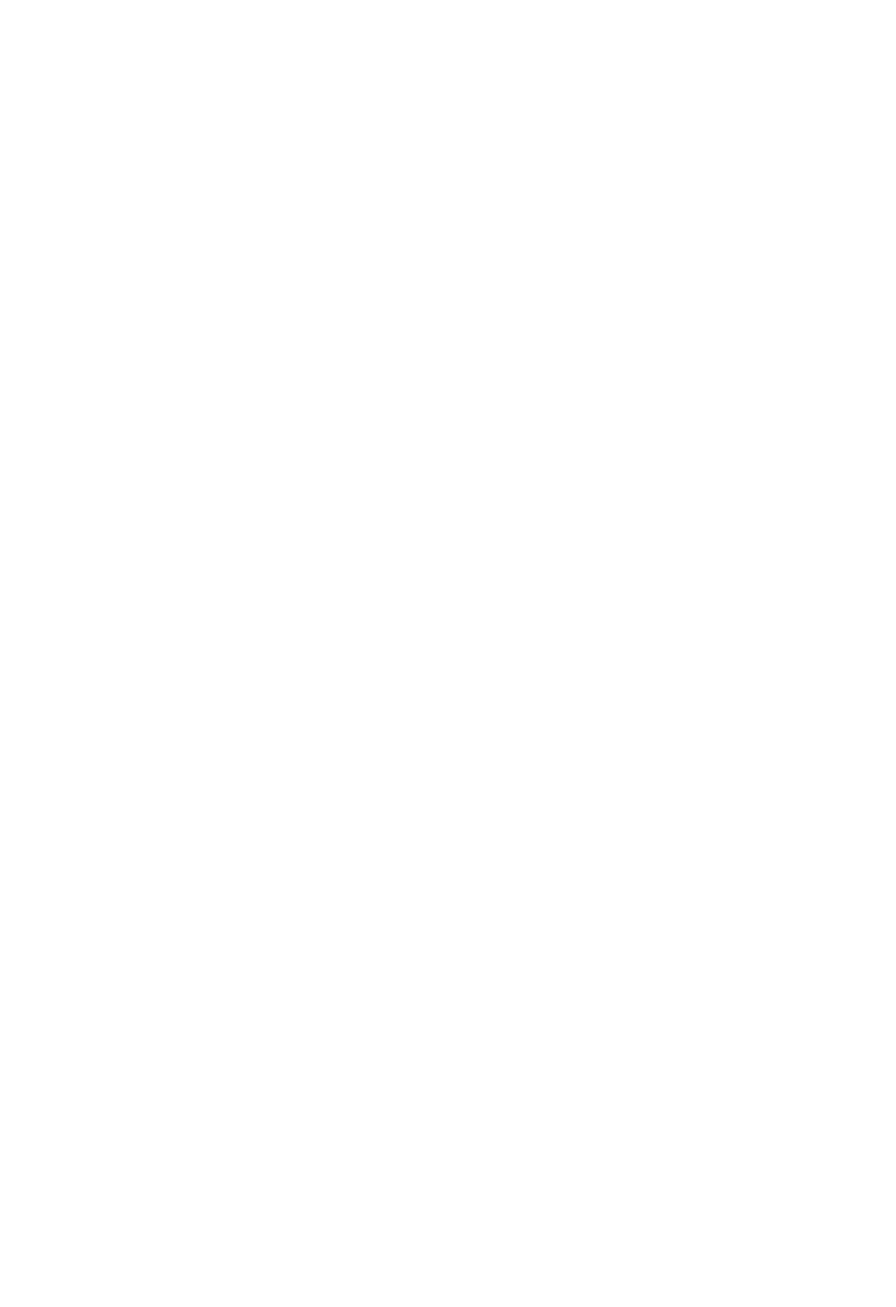
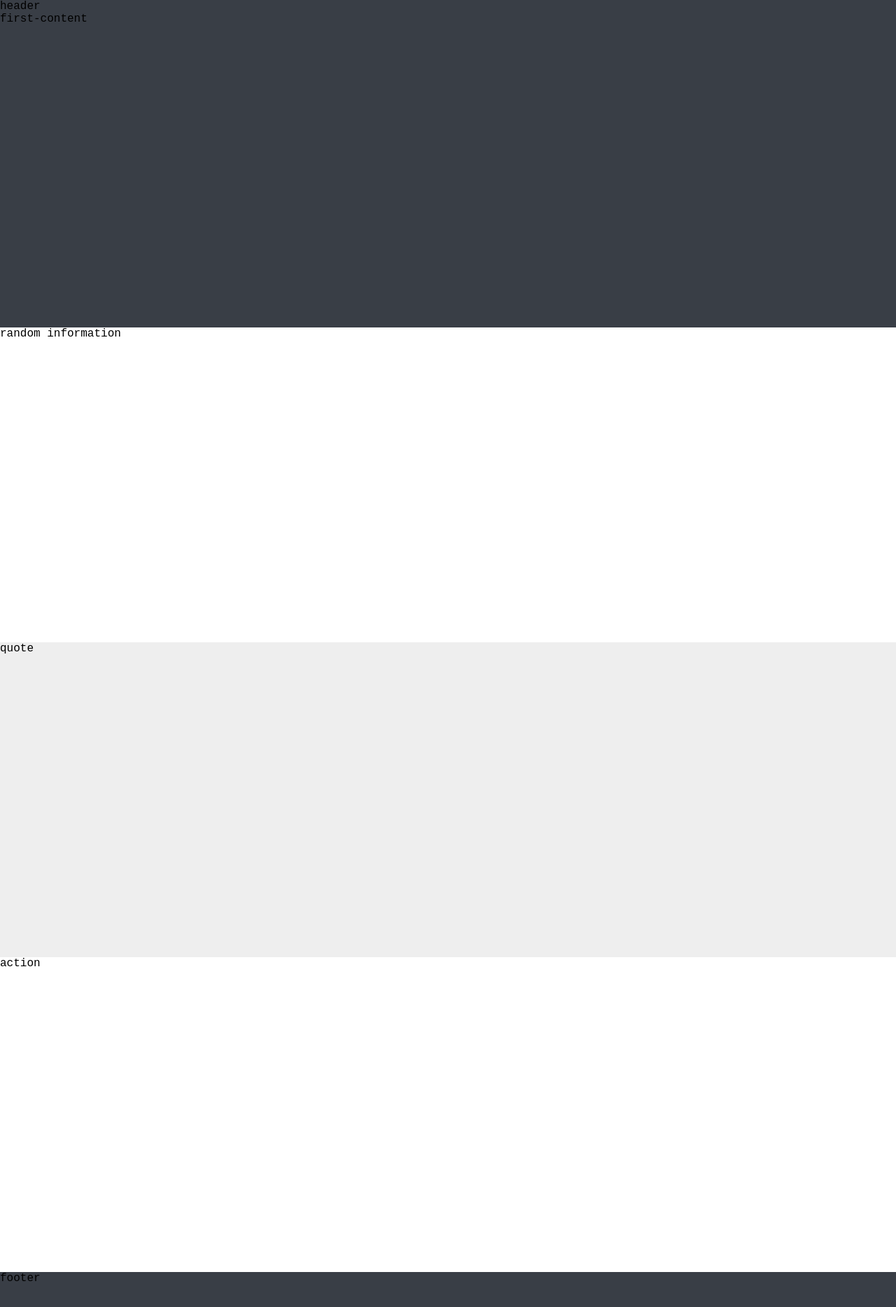
Before and after one commit to ybertoldi/landing-page, a plain HTML site: page index.html in a window 1280 px wide. Shown: the whole page at 70% size. Before the commit the page ends 800 px from the top, so only its background shows below. Drawn offline with Linux system fonts and the light colour scheme.

Commit message:
Add and style content containers

```diff
--- a/index.html
+++ b/index.html
@@ -8,6 +8,13 @@
     <link rel="stylesheet" href="styles.css" />
 </head>
 <body>
+    <div class="container-1">header</div>
+    <div class="container-2">first-content</div>
+    <div class="container-3">random information</div>
+    <div class="container-4">quote</div>
+    <div class="container-5">action</div>
+    <div class="container-6">footer</div>
+
 
 
 
--- a/styles.css
+++ b/styles.css
@@ -1,8 +1,6 @@
 body{
     font-family: 'Courier New', Courier, monospace;
     margin: 0;
-    padding: 0;
-    border: 0;
 
     display: flexbox;
     flex-direction: column;
@@ -12,3 +10,34 @@ a, li{
     list-style-type: none;
     text-decoration: none;
 }
+
+.container-1{
+    background: #393e46;
+    height: 50px
+    outline: 2px solid red;
+}
+
+.container-2{
+    background: #393e46;
+    height: 450px;
+}
+
+.container-3{
+    background: #ffffff;
+    height: 450px;
+}
+
+.container-4{
+    background: #eeeeee;
+    height: 450px;
+}
+
+.container-5{
+    background: #ffffff;
+    height: 450px;
+}
+
+.container-6{
+    background: #393e46;
+    height: 50px;
+}
```
